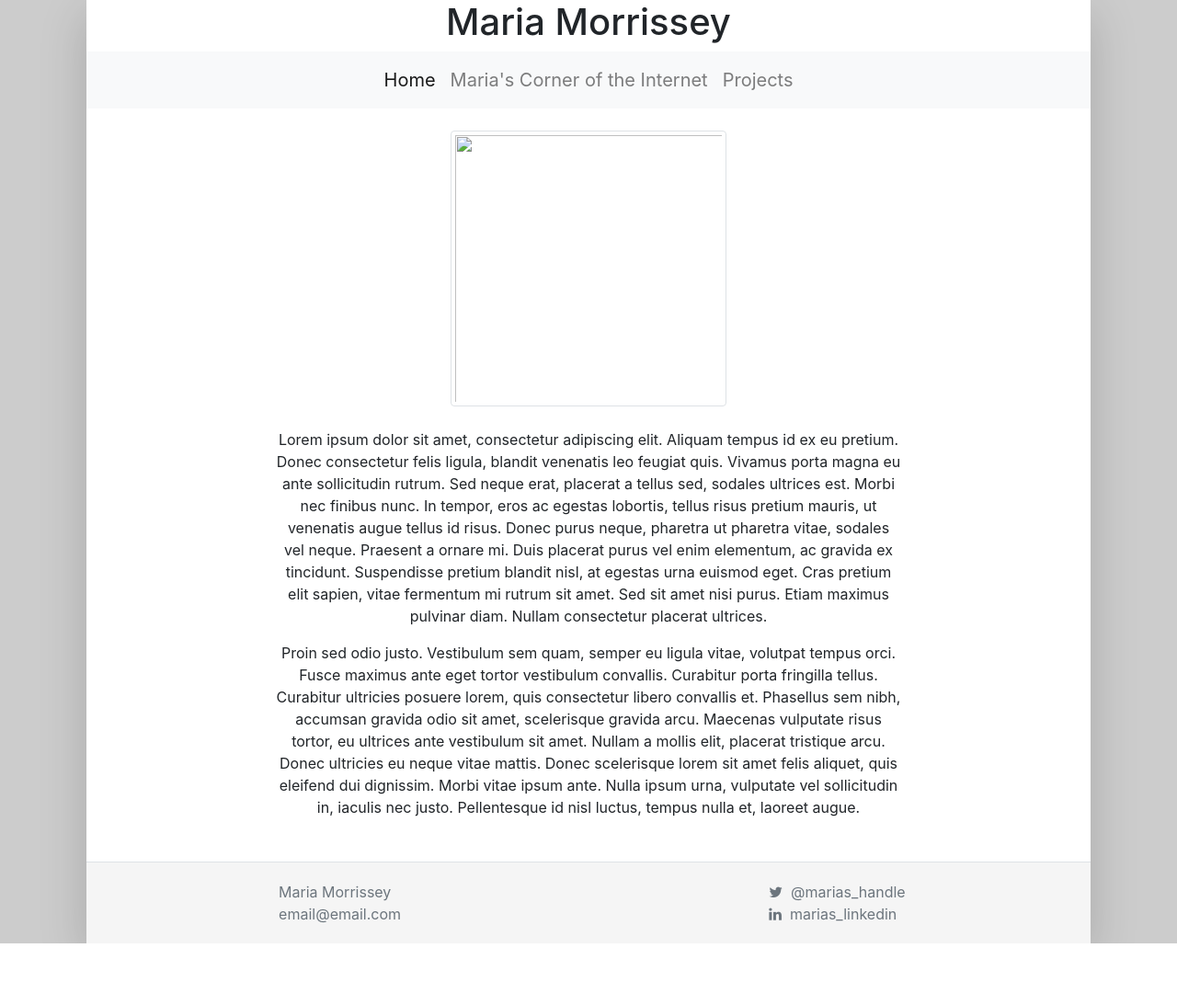
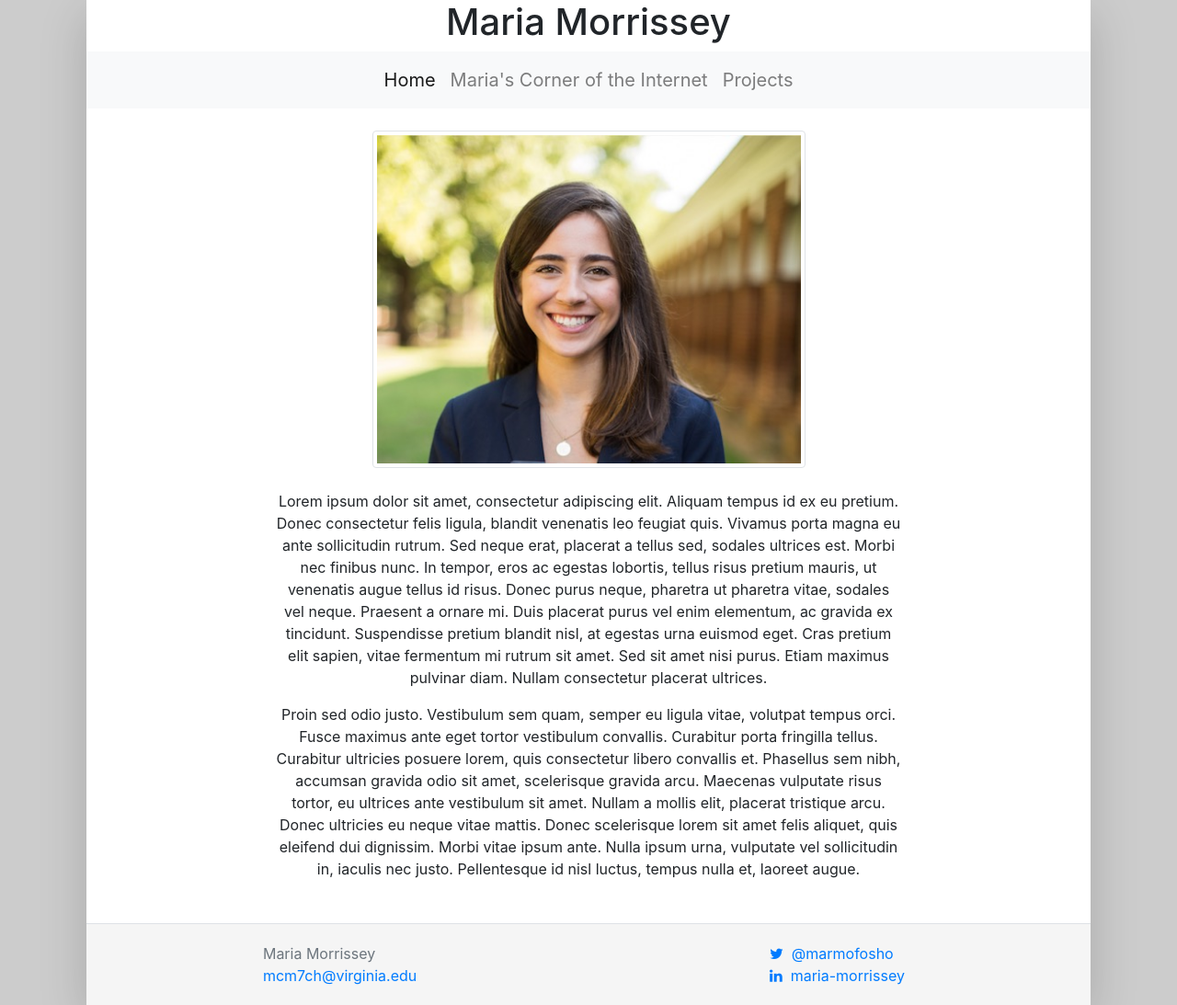
Before and after one commit to csyager/mariacmorrissey.com, a plain HTML site: page index.html in a window 1280 px wide. Shown: the whole page at 92% size. Before the commit the page ends 1026 px from the top, so only its background shows below. Drawn offline with nearby package versions, Linux system fonts and the light colour scheme.

Commit message:
added headshot image to index.html

```diff
--- a/css/style.css
+++ b/css/style.css
@@ -23,8 +23,8 @@ div.col {
 }
 
 img.headshot {
-    height: 300px;
-    width: 300px;
+    width: 471px;
+    height: 367px;
 }
 
 a.nav-link {
--- a/index.html
+++ b/index.html
@@ -27,7 +27,7 @@
                     <div class="collapse navbar-collapse" id="navbarSupportedContent">
                         <ul class="navbar-nav mr-auto">
                             <li class="nav-item active">
-                            <a class="nav-link" href="#">Home <span class="sr-only">(current)</span></a>
+                            <a class="nav-link" href="index.html">Home <span class="sr-only">(current)</span></a>
                             </li>
                             <li class="nav-item">
                             <a class="nav-link" href="#">Maria's Corner of the Internet</a>
@@ -46,7 +46,7 @@
                         <span class="navbar-toggler-icon"></span>
                     </button>
                 </nav><br>
-                <img src="" alt="" class="img-thumbnail headshot"><br><br>
+                <img src="images/headshot.jpeg" alt="" class="img-thumbnail headshot"><br><br>
                 <div class="container bio">
                     <p>Lorem ipsum dolor sit amet, consectetur adipiscing elit. Aliquam tempus id ex eu pretium. Donec consectetur felis ligula, blandit venenatis leo feugiat quis. Vivamus porta magna eu ante sollicitudin rutrum. Sed neque erat, placerat a tellus sed, sodales ultrices est. Morbi nec finibus nunc. In tempor, eros ac egestas lobortis, tellus risus pretium mauris, ut venenatis augue tellus id risus. Donec purus neque, pharetra ut pharetra vitae, sodales vel neque. Praesent a ornare mi. Duis placerat purus vel enim elementum, ac gravida ex tincidunt. Suspendisse pretium blandit nisl, at egestas urna euismod eget. Cras pretium elit sapien, vitae fermentum mi rutrum sit amet. Sed sit amet nisi purus. Etiam maximus pulvinar diam. Nullam consectetur placerat ultrices.</p>
                     <p>Proin sed odio justo. Vestibulum sem quam, semper eu ligula vitae, volutpat tempus orci. Fusce maximus ante eget tortor vestibulum convallis. Curabitur porta fringilla tellus. Curabitur ultricies posuere lorem, quis consectetur libero convallis et. Phasellus sem nibh, accumsan gravida odio sit amet, scelerisque gravida arcu. Maecenas vulputate risus tortor, eu ultrices ante vestibulum sit amet. Nullam a mollis elit, placerat tristique arcu. Donec ultricies eu neque vitae mattis. Donec scelerisque lorem sit amet felis aliquet, quis eleifend dui dignissim. Morbi vitae ipsum ante. Nulla ipsum urna, vulputate vel sollicitudin in, iaculis nec justo. Pellentesque id nisl luctus, tempus nulla et, laoreet augue.</p>
@@ -59,13 +59,13 @@
                             <div class="col-6">
                                 <div class="footer-col">
                                     Maria Morrissey<br>
-                                    email@email.com
+                                    <a href="mailto:mcm7ch@virginia.edu">mcm7ch@virginia.edu</a>
                                 </div>
                             </div>
                             <div class="col-6">
                                 <div class="footer-col">
-                                    <i class="fa fa-twitter"></i> &nbsp;@marias_handle<br>
-                                    <i class="fa fa-linkedin"></i> &nbsp;marias_linkedin
+                                    <a href="https://twitter.com/marmofosho" target="_blank"><i class="fa fa-twitter"></i> &nbsp;@marmofosho</a><br>
+                                    <a href="https://www.linkedin.com/in/maria-morrissey/" target="_blank"><i class="fa fa-linkedin"></i> &nbsp;maria-morrissey</a>
                                 </div>
                             </div>
                         </div>
```
Also changed, not shown: images/headshot.jpeg (added).
